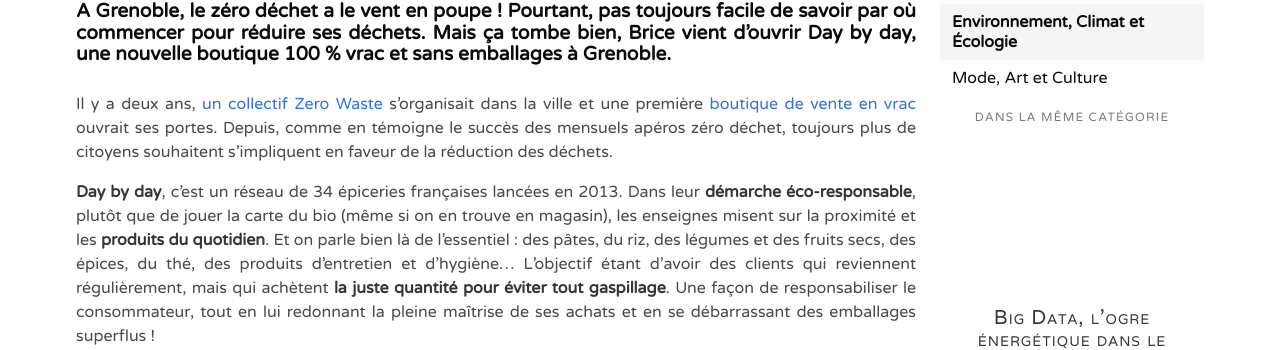
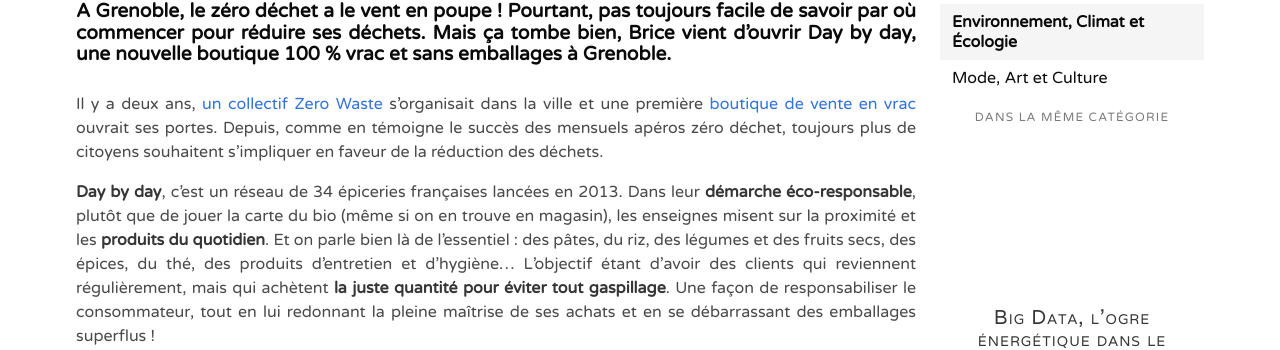
Before and after one commit to marguerite-p/marguerite-p.github.io, a Jekyll site: the page built from _posts/2018-01-05-day-by-day-grenoble.md, in a window 1280 px wide and 900 px high, scrolled down 864 px. Shown: the part 142-492 px from the top of the window. Built offline with Jekyll 4.4.1, drawn with Linux system fonts in a browser that asks for light colours; comment, search, counter and statistics services are not loaded; a style sheet for code colours, icons or effects is not loaded; some of the changed text lies outside the part shown.

```diff
--- a/_posts/2018-01-05-day-by-day-grenoble.md
+++ b/_posts/2018-01-05-day-by-day-grenoble.md
@@ -19,7 +19,7 @@ date: 2018-01-05
 
 <h2 class="is-chapo">A Grenoble, le zéro déchet a le vent en poupe ! Pourtant, pas toujours facile de savoir par où commencer pour réduire ses déchets. Mais ça tombe bien, Brice vient d’ouvrir Day by day, une nouvelle boutique 100 % vrac et sans emballages à Grenoble.</h2>
 
-Il y a deux ans, [un collectif Zero Waste](https://www.facebook.com/ZeroWasteGrenoble/) s’organisait dans la ville et une première [boutique de vente en vrac](https://www.facebook.com/labonnepiochegrenoble/?hc_ref=ARQIcgpydv4fNaJk3LB-7DM01J5NKFIGpj2d8jWNRAHBnFEocKdJK_OLvVHBWtz9nO0) ouvrait ses portes. Depuis, comme en témoigne le succès des mensuels apéros zéro déchet, toujours plus de citoyens souhaitent s’impliquent en faveur de la réduction des déchets.
+Il y a deux ans, [un collectif Zero Waste](https://www.facebook.com/ZeroWasteGrenoble/) s’organisait dans la ville et une première [boutique de vente en vrac](https://www.facebook.com/labonnepiochegrenoble/?hc_ref=ARQIcgpydv4fNaJk3LB-7DM01J5NKFIGpj2d8jWNRAHBnFEocKdJK_OLvVHBWtz9nO0) ouvrait ses portes. Depuis, comme en témoigne le succès des mensuels apéros zéro déchet, toujours plus de citoyens souhaitent s’impliquer en faveur de la réduction des déchets.
 
 **Day by day**, c’est un réseau de 34 épiceries françaises lancées en 2013. Dans leur **démarche éco-responsable**, plutôt que de jouer la carte du bio (même si on en trouve en magasin), les enseignes misent sur la proximité et les **produits du quotidien**. Et on parle bien là de l’essentiel : des pâtes, du riz, des légumes et des fruits secs, des épices, du thé, des produits d’entretien et d’hygiène... L’objectif étant d’avoir des clients qui reviennent régulièrement, mais qui achètent **la juste quantité pour éviter tout gaspillage**. Une façon de responsabiliser le consommateur, tout en lui redonnant la pleine maîtrise de ses achats et en se débarrassant des emballages superflus !
 
```
Also changed, not shown: other parts of _posts/2018-01-05-day-by-day-grenoble.md (+8 -3 lines).
